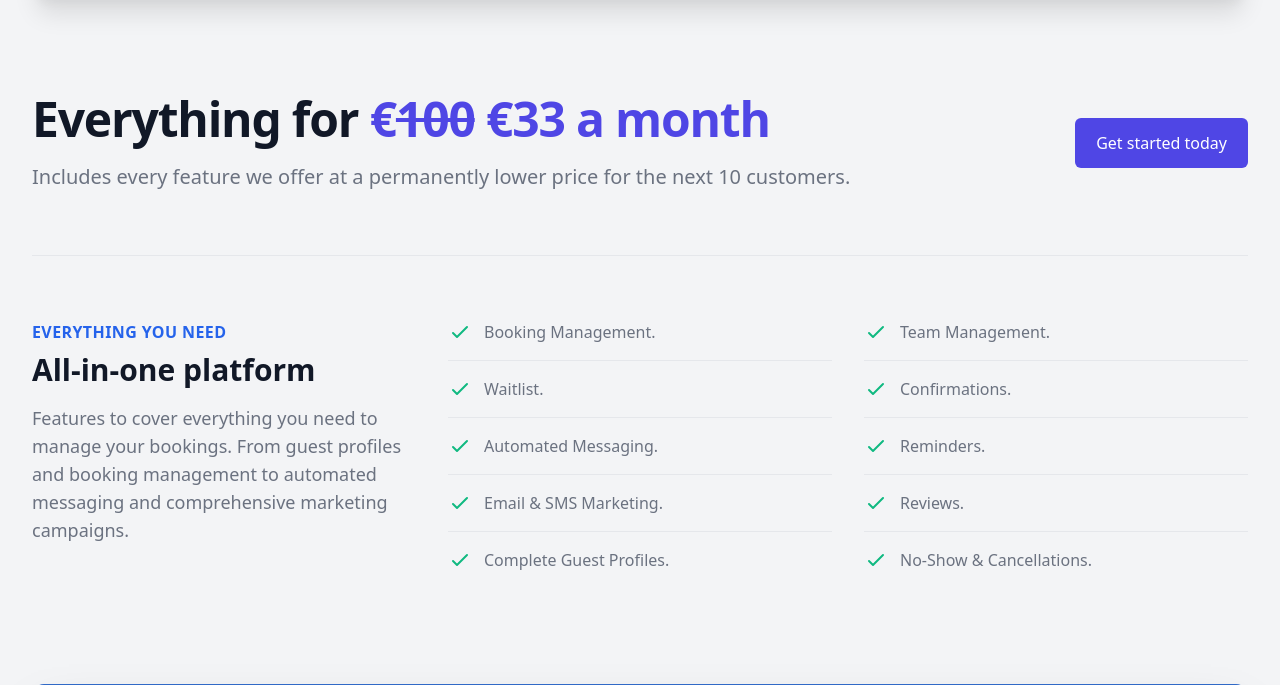
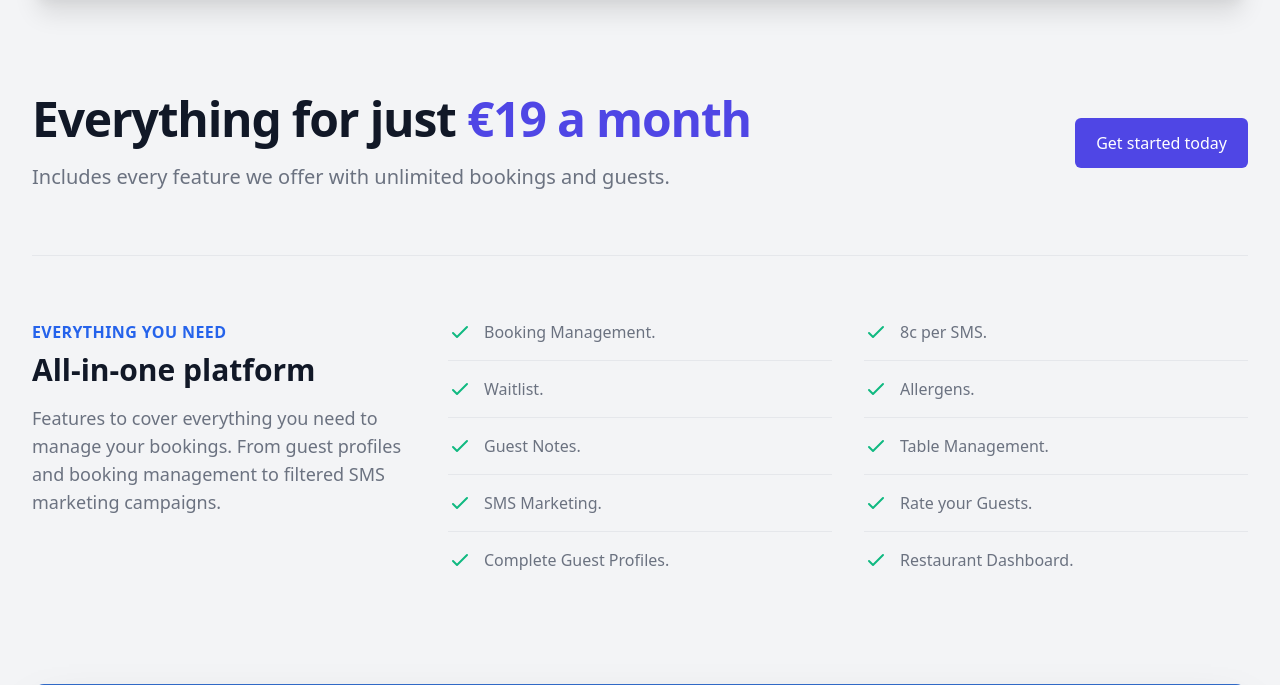
Before and after one commit to sreninc/restdos-final, a Django app: page /pricing/ in a window 1280 px wide. Shown: the part 519-1204 px from the top of the page. Run offline with Django 3.2, Linux system fonts and the light colour scheme; some libraries are stand-ins or nearby versions; grey boxes are pictures that could not be loaded.

Commit message:
FEAT: Refactored pricing template and view

```diff
--- a/website/templates/website/pricing.html
+++ b/website/templates/website/pricing.html
@@ -33,18 +33,18 @@
     <div class="pb-16 xl:flex xl:items-center xl:justify-between">
       <div>
         <h1 class="text-4xl font-extrabold sm:text-5xl sm:tracking-tight">
-          <span class="text-gray-900">Everything for </span>
-          <span class="text-indigo-600">€{% if primary_string == '100' %}{{ primary_string }}{% else %}<strike>100</strike>{{ primary_string}}{% endif %}</span>
+          <span class="text-gray-900">Everything for just</span>
+          <span class="text-indigo-600">€19 a month</span>
         </h1>
-        <p class="mt-5 text-xl text-gray-500">Includes every feature we offer {{ secondary_string }}.</p>
+        <p class="mt-5 text-xl text-gray-500">Includes every feature we offer with unlimited bookings and guests.</p>
       </div>
-      <a href="{% url 'signup_email' plan monthly %}" class="mt-8 w-full bg-indigo-600 border border-transparent px-5 py-3 inline-flex items-center justify-center text-base font-medium rounded-md text-white hover:bg-indigo-700 sm:mt-10 sm:w-auto xl:mt-0">Get started today</a>
+      <a href="{% url 'signup' plan monthly %}" class="mt-8 w-full bg-indigo-600 border border-transparent px-5 py-3 inline-flex items-center justify-center text-base font-medium rounded-md text-white hover:bg-indigo-700 sm:mt-10 sm:w-auto xl:mt-0">Get started today</a>
     </div>
     <div class="border-t border-gray-200 pt-16 xl:grid xl:grid-cols-3 xl:gap-x-8">
       <div>
         <h2 class="text-base font-semibold text-blue-600 uppercase tracking-wide">Everything you need</h2>
         <p class="mt-2 text-3xl font-extrabold text-gray-900">All-in-one platform</p>
-        <p class="mt-4 text-lg text-gray-500">Features to cover everything you need to manage your bookings. From guest profiles and booking management to automated messaging and comprehensive marketing campaigns.</p>
+        <p class="mt-4 text-lg text-gray-500">Features to cover everything you need to manage your bookings. From guest profiles and booking management to filtered SMS marketing campaigns.</p>
       </div>
       <div class="mt-4 sm:mt-8 md:mt-10 md:grid md:grid-cols-2 md:gap-x-8 xl:mt-0 xl:col-span-2">
         <ul role="list" class="divide-y divide-gray-200">
@@ -69,7 +69,7 @@
             <svg class="flex-shrink-0 h-6 w-6 text-green-500" xmlns="http://www.w3.org/2000/svg" fill="none" viewBox="0 0 24 24" stroke="currentColor" aria-hidden="true">
               <path stroke-linecap="round" stroke-linejoin="round" stroke-width="2" d="M5 13l4 4L19 7" />
             </svg>
-            <span class="ml-3 text-base text-gray-500">Automated Messaging.</span>
+            <span class="ml-3 text-base text-gray-500">Guest Notes.</span>
           </li>
 
           <li class="py-4 flex">
@@ -77,7 +77,7 @@
             <svg class="flex-shrink-0 h-6 w-6 text-green-500" xmlns="http://www.w3.org/2000/svg" fill="none" viewBox="0 0 24 24" stroke="currentColor" aria-hidden="true">
               <path stroke-linecap="round" stroke-linejoin="round" stroke-width="2" d="M5 13l4 4L19 7" />
             </svg>
-            <span class="ml-3 text-base text-gray-500">Email & SMS Marketing.</span>
+            <span class="ml-3 text-base text-gray-500">SMS Marketing.</span>
           </li>
 
           <li class="py-4 flex">
@@ -94,7 +94,7 @@
             <svg class="flex-shrink-0 h-6 w-6 text-green-500" xmlns="http://www.w3.org/2000/svg" fill="none" viewBox="0 0 24 24" stroke="currentColor" aria-hidden="true">
               <path stroke-linecap="round" stroke-linejoin="round" stroke-width="2" d="M5 13l4 4L19 7" />
             </svg>
-            <span class="ml-3 text-base text-gray-500">Team Management.</span>
+            <span class="ml-3 text-base text-gray-500">8c per SMS.</span>
           </li>
 
           <li class="py-4 flex">
@@ -102,7 +102,7 @@
             <svg class="flex-shrink-0 h-6 w-6 text-green-500" xmlns="http://www.w3.org/2000/svg" fill="none" viewBox="0 0 24 24" stroke="currentColor" aria-hidden="true">
               <path stroke-linecap="round" stroke-linejoin="round" stroke-width="2" d="M5 13l4 4L19 7" />
             </svg>
-            <span class="ml-3 text-base text-gray-500">Confirmations.</span>
+            <span class="ml-3 text-base text-gray-500">Allergens.</span>
           </li>
 
           <li class="py-4 flex">
@@ -110,7 +110,7 @@
             <svg class="flex-shrink-0 h-6 w-6 text-green-500" xmlns="http://www.w3.org/2000/svg" fill="none" viewBox="0 0 24 24" stroke="currentColor" aria-hidden="true">
               <path stroke-linecap="round" stroke-linejoin="round" stroke-width="2" d="M5 13l4 4L19 7" />
             </svg>
-            <span class="ml-3 text-base text-gray-500">Reminders.</span>
+            <span class="ml-3 text-base text-gray-500">Table Management.</span>
           </li>
 
           <li class="py-4 flex">
@@ -118,7 +118,7 @@
             <svg class="flex-shrink-0 h-6 w-6 text-green-500" xmlns="http://www.w3.org/2000/svg" fill="none" viewBox="0 0 24 24" stroke="currentColor" aria-hidden="true">
               <path stroke-linecap="round" stroke-linejoin="round" stroke-width="2" d="M5 13l4 4L19 7" />
             </svg>
-            <span class="ml-3 text-base text-gray-500">Reviews.</span>
+            <span class="ml-3 text-base text-gray-500">Rate your Guests.</span>
           </li>
 
           <li class="py-4 flex">
@@ -126,7 +126,7 @@
             <svg class="flex-shrink-0 h-6 w-6 text-green-500" xmlns="http://www.w3.org/2000/svg" fill="none" viewBox="0 0 24 24" stroke="currentColor" aria-hidden="true">
               <path stroke-linecap="round" stroke-linejoin="round" stroke-width="2" d="M5 13l4 4L19 7" />
             </svg>
-            <span class="ml-3 text-base text-gray-500">No-Show & Cancellations.</span>
+            <span class="ml-3 text-base text-gray-500">Restaurant Dashboard.</span>
           </li>
         </ul>
       </div>
--- a/website/views.py
+++ b/website/views.py
@@ -34,35 +34,12 @@ def pricing(request):
     """
     Show page on website
     """
-    signups = User.objects.count()
-    secondary_string = 'at a permanently lower price for the next 10 customers'
-    if signups <= 10:
-        monthly = 33
-        primary_string = " €33 a month"
-        plan = 'First Advantage'
-    elif signups <= 20:
-        monthly = 50
-        primary_string = ' €50 a month'
-        plan = 'Second Advantage'
-    elif signups <= 30:
-        monthly = 67
-        primary_string = ' €67 a month'
-        plan = 'Third Advantage'
-    elif signups <= 40:
-        monthly = 80
-        primary_string = ' €80 a month'
-        plan = 'Final Advantage'
-    else:
-        monthly = 100
-        primary_string = '100 a month'
-        plan = 'Complete Advantage'
-        secondary_string = 'including unlimited bookings and guests'
+    monthly = 19
+    plan = 'First Advantage'
 
     template = 'website/pricing.html'
     context = {
         'monthly': monthly,
-        'primary_string': primary_string,
-        'secondary_string': secondary_string,
         'plan': plan,
     }
     return render(request, template, context)
```
